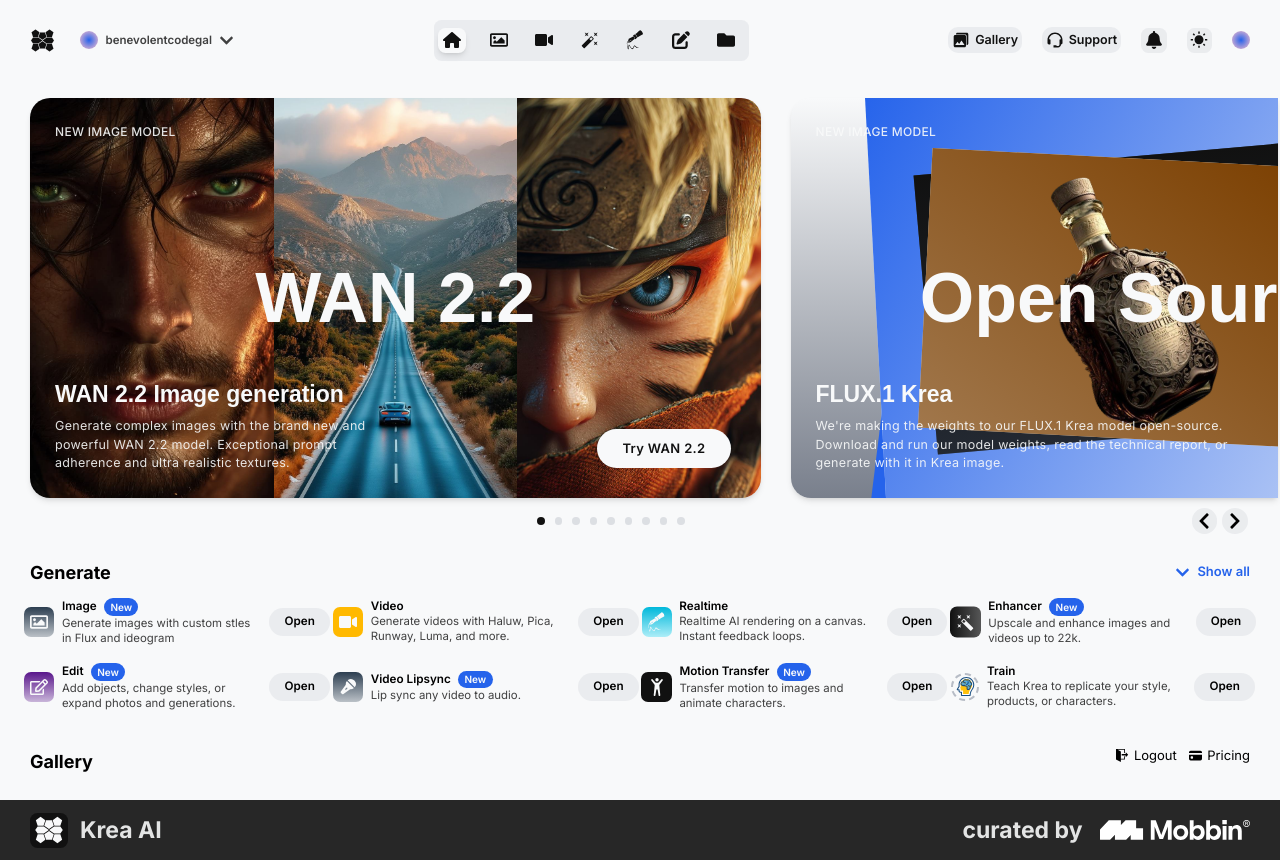
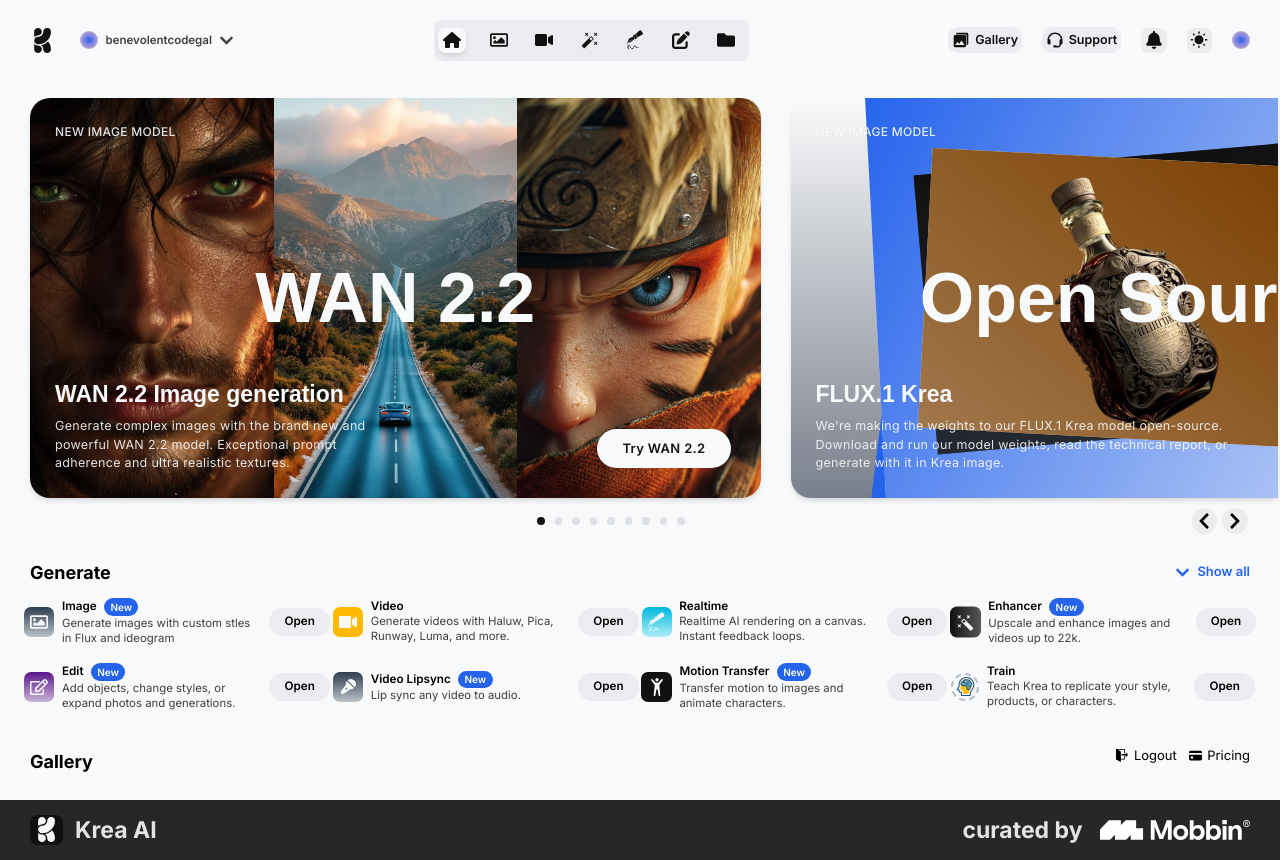
Before and after one commit to estheroluwabuyi/krea-ai, a Next.js app: page / in a window 1280 px wide. Built offline with nearby package versions, Linux system fonts and the light colour scheme; a web font is replaced by a local one.

Commit message:
change placeholder logo to krea logo

```diff
--- a/src/app/_components/footer/Footer.tsx
+++ b/src/app/_components/footer/Footer.tsx
@@ -17,7 +17,7 @@
             width={30}
             height={30}
             priority
-            className="w-[30px] h-[30px] "
+            className="w-[25px] h-[25px] "
           />
         </div>
 
--- a/src/app/_components/header/Navbar.tsx
+++ b/src/app/_components/header/Navbar.tsx
@@ -23,14 +23,13 @@
       {/* First container */}
       <div className="flex justify-between items-center  gap-[2.5rem]">
         <Image
-          src={isDark ? "/images/logo-light.svg" : "/images/logo.svg"}
+          src={!isDark ? "/images/logo.svg" : "/images/logo-light.svg"}
           alt="logo"
-          width={25}
-          height={25}
+          width={30}
+          height={30}
           priority
-          className="w-[25px] h-[25px]"
+          className="w-[25px] h-[25px] "
         />
-
         <div className="flex justify-between items-center ">
           <div className="w-[18px] h-[18px] rounded-full bg-[radial-gradient(circle_at_center,#2563eb,pink)]"></div>
 
@@ -43,7 +42,7 @@
 
       {/* Second container */}
       <div className="hidden lg:flex  bg-gray/15 dark:bg-gray/30 gap-[2rem] py-3 pr-4 pl-1.5 rounded-xl justify-center items-center">
-        <button className="bg-background p-1.5 px-2 rounded-xl shadow-md backdrop-blur-md ">
+        <button className="bg-background p-1.5 px-2 rounded-xl shadow-md backdrop-blur-md transition-all duration-500 ease-in-out">
           <FaHouse size={18} />
         </button>
 
```
Also changed, not shown: public/images/logo-light.svg, public/images/logo.svg.
